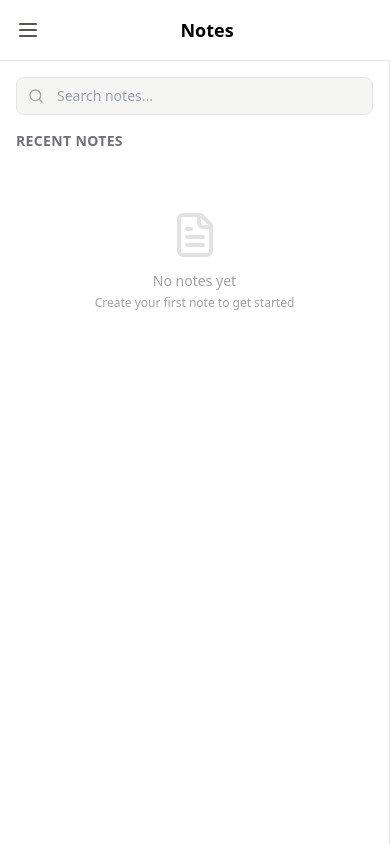
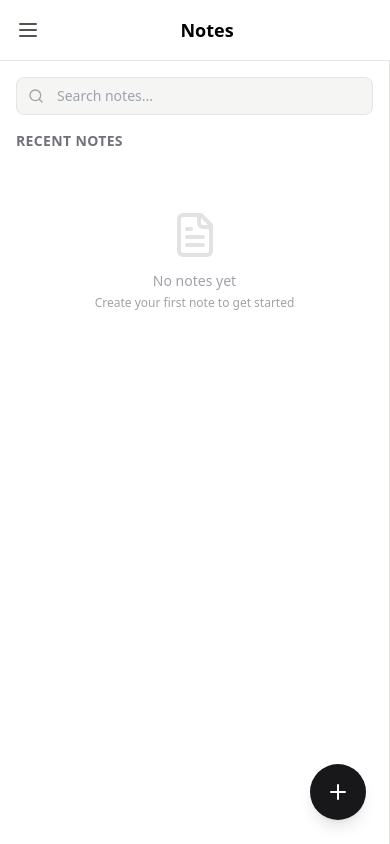
Before and after one commit to johnwesleyquintero/wesai-notepad, a React (Vite) app: page / in a window 390 px wide. Built offline with nearby package versions, Linux system fonts and the light colour scheme.

Commit message:
feat(Home): add floating action button for new note on mobile
Add a FAB for creating new notes on mobile devices to improve accessibility and user experience

```diff
--- a/src/pages/Home.tsx
+++ b/src/pages/Home.tsx
@@ -1,5 +1,5 @@
 import { useState, useMemo } from "react";
-import { FileText, Menu } from "lucide-react";
+import { FileText, Menu, Plus } from "lucide-react";
 import { useLocalNotes } from "../hooks/useLocalNotes";
 import { Sidebar } from "../components/Sidebar";
 import { NoteCard } from "../components/NoteCard";
@@ -200,7 +200,7 @@ export const Home = () => {
                 onRedo={redo}
                 canUndo={canUndo}
                 canRedo={canRedo}
-                onBack={() => setSelectedNoteId(null)} // New prop for back button
+                onBack={() => setSelectedNoteId(null)}
               />
             ) : (
               <div className="flex-1 flex items-center justify-center text-zinc-400">
@@ -220,6 +220,15 @@ export const Home = () => {
         </div>
       </div>
 
+      {/* Floating Action Button for New Note on mobile */}
+      <button
+        onClick={handleNewNote}
+        className="fixed bottom-6 right-6 lg:hidden bg-zinc-900 text-white p-4 rounded-full shadow-lg hover:bg-zinc-800 transition-colors z-40"
+        aria-label="New Note"
+      >
+        <Plus size={24} />
+      </button>
+
       <DeleteModal
         isOpen={deleteModalOpen}
         noteTitle={noteToDelete?.title || ""}
```
